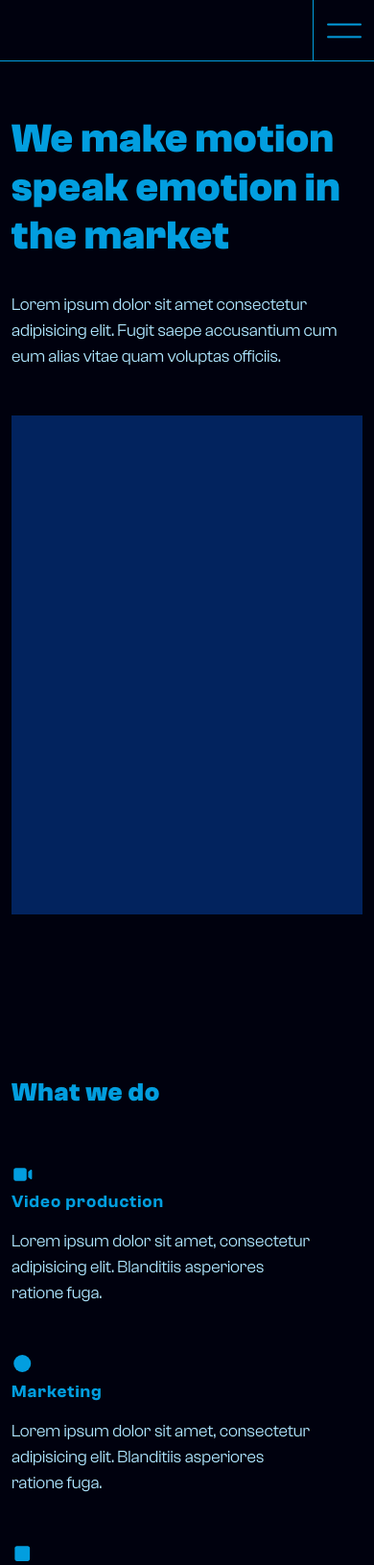
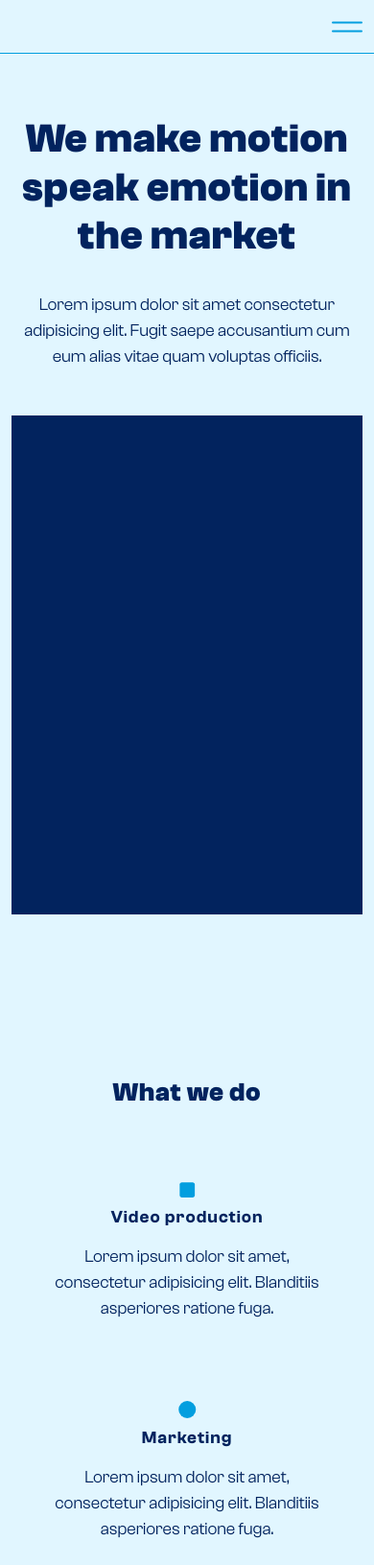
Before and after one commit to gzkdev/filly-studio, a website: page index.html in a window 390 px wide. Shown: the top 1631 px of the page at 96% size. Drawn offline with Linux system fonts and the light colour scheme.

Commit message:
fixed color scheme

```diff
--- a/css/main.css
+++ b/css/main.css
@@ -29,8 +29,9 @@
   --color-06: #02235e;
   --color-07: #dc666d;
   --color-09: #01e7fd;
-  --color-10: #aee6fe; /*#e6e5e2*/
+  --color-10: hsl(198, 98%, 94%); /*#e6e5e2*/
   --max-width: 1140px;
+  --text-orientation: center;
 }
 
 ::selection {
@@ -56,7 +57,8 @@ h6 {
   font-weight: bold;
   line-height: 1.2;
   letter-spacing: 1px;
-  color: var(--color-04);
+  color: var(--color-06);
+  text-align: var(--text-orientation);
 }
 
 .section-header {
@@ -80,12 +82,13 @@ body {
   font-family: clashDisplay;
   font-weight: normal;
   line-height: 1.5;
+  text-align: center;
 }
 
 .home-container {
   width: 100%;
-  background: var(--color-01);
-  color: var(--color-10);
+  background: var(--color-10);
+  color: var(--color-05);
   overflow-y: auto;
 }
 
@@ -101,8 +104,8 @@ body {
   top: 0;
   left: 0;
   width: 100%;
-  height: 64px;
-  background: var(--color-01);
+  height: 56px;
+  background: var(--color-10);
   border-bottom: 1px solid var(--color-04);
   z-index: 1000;
 }
@@ -115,7 +118,7 @@ body {
 
 .logo-box,
 .menu-box {
-  width: 64px;
+  width: 56px;
   height: 100%;
   /* border-right: 2px solid var(--color-04); */
 }
@@ -130,7 +133,7 @@ body {
   align-items: center;
   justify-content: center;
   /* background: var(--color-07); */
-  border-left: 1px solid var(--color-04);
+  /* border-left: 1px solid var(--color-04); */
   border-right: none;
   cursor: pointer;
   transition: 300ms;
@@ -142,18 +145,18 @@ body {
   position: relative;
   height: 2px;
   /* width: 80%; */
-  width: 36px;
+  width: 32px;
   background: var(--color-04);
   transition: 300ms;
   border-radius: 4px;
 }
 
 .menu-box::before {
-  transform: translateY(-5.6px);
+  transform: translateY(-3.6px);
 }
 
 .menu-box::after {
-  transform: translateY(5.6px);
+  transform: translateY(3.6px);
 }
 
 .menu-box.active::before {
@@ -166,14 +169,14 @@ body {
 
 .menu-box:hover,
 .menu-box.active {
-  background: var(--color-04);
+  background: var(--color-06);
 }
 
 .menu-box.active::after,
 .menu-box.active::before,
 .menu-box:hover::before,
 .menu-box:hover::after {
-  background: var(--color-01);
+  background: var(--color-10);
 }
 
 .side-menu {
@@ -182,7 +185,7 @@ body {
   left: 0;
   width: 100%;
   height: 100%;
-  background: var(--color-01);
+  background: var(--color-10);
   transform: translateY(-100%);
   transition: 300ms;
   z-index: 900;
@@ -238,11 +241,12 @@ body {
   width: 100%;
   /* min-height: 200px; */
   /* border: 1px solid var(--color-03); */
-  padding-right: 48px;
-  margin: 24px 16px;
+  padding: 16px 32px;
+  margin: 24px auto;
 }
 
 .values-box-icon {
+  position: relative;
   display: inline-block;
   color: var(--color-04);
 }
@@ -300,12 +304,11 @@ body {
 
 .footer {
   width: 100%;
-  font-size: 1rem;
+  /* font-size: 1rem; */
 }
 
 .footer-box {
   width: 100%;
-  max-width: 240px;
   /* min-height: 280px; */
   text-align: center;
   margin-bottom: 32px;
@@ -314,13 +317,17 @@ body {
 
 .footer-nav-list {
   width: 100%;
+  max-width: 240px;
   display: flex;
+  text-align: center;
   align-items: center;
   justify-content: space-between;
   padding: 16px;
   list-style: none;
-  /* border: 1px solid var(--color-04); */
+  /* border: 1px solid var(--color-06); */
   border-radius: 8px;
+  margin: 0 auto;
+  box-shadow: 0 0 2px rgba(0, 0, 0, 0.24);
 }
 
 .footer-nav-list-v {
@@ -338,15 +345,20 @@ body {
   text-align: center;
   height: 80px;
   width: 100%;
-  max-width: var(--max-width);
-  margin-left: auto;
-  /* background: var(--color-06); */
   color: var(--color-04);
   letter-spacing: 0.5px;
+  border-top: 1px solid var(--color-04);
   padding: 24px;
 }
 
 @media (min-width: 768px) {
+  :root {
+    --text-orientation: start;
+  }
+  body {
+    text-align: start;
+  }
+
   .home {
     min-height: 70vh;
   }
@@ -366,7 +378,7 @@ body {
   }
 
   .values-box {
-    padding-right: 0;
+    padding: 0;
     margin: 24px 24px 24px 0;
   }
 
@@ -409,7 +421,7 @@ body {
 
   .footer-ctn {
     flex-direction: row;
-    align-items: center;
+    align-items: flex-start;
     justify-content: space-between;
   }
 
--- a/index.html
+++ b/index.html
@@ -41,7 +41,7 @@
           </div>
           <div class="values-ctn">
             <div class="values-box">
-              <span class="fas fa-video values-box-icon"></span>
+              <span class="fas fa-square values-box-icon"></span>
               <h4
                 class="values-box-heading"
                 data-scroll
@@ -167,13 +167,14 @@
         <div class="home-ctn">
           <div class="footer-ctn">
             <div class="footer-box">
-              <h4 class="values-box-heading">Filly studio</h4>
+              <h5 class="values-box-heading">Filly studio</h5>
               <p class="footer-paragraph">
                 Lorem ipsum dolor sit amet consectetur adipisicing elit.
                 Quisquam quis maxime vel.
               </p>
             </div>
             <div class="footer-box">
+              <h5 class="values-box-heading">Socials</h5>
               <nav class="footer-nav">
                 <ul class="footer-nav-list">
                   <li class="footer-nav-item">
@@ -200,7 +201,7 @@
               </nav>
             </div>
             <div class="footer-box">
-              <h4 class="values-box-heading">Site Map</h4>
+              <h5 class="values-box-heading">Site Map</h5>
               <nav class="footer-nav">
                 <ul class="footer-nav-list-v">
                   <li class="footer-nav-item">
@@ -210,7 +211,7 @@
                     <a href="#" class="footer-nav-link">About</a>
                   </li>
                   <li class="footer-nav-item">
-                    <a href="#" class="footer-nav-link">Featured work</a>
+                    <a href="#" class="footer-nav-link">Projects</a>
                   </li>
                   <li class="footer-nav-item">
                     <a href="#" class="footer-nav-link">Contact</a>
@@ -225,20 +226,6 @@
     </div>
     <script src="js/locomotive-scroll.min.js"></script>
     <script src="js/all.js"></script>
-    <script type="text/javascript">
-      const scroller = new LocomotiveScroll({
-        el: document.querySelector("[data-scroll-container]"),
-        smooth: true,
-      });
-    </script>
-    <script>
-      const menu = document.querySelector(".menu-box");
-      const secondaryMenu = document.querySelector(".side-menu");
-
-      menu.addEventListener("click", (e) => {
-        menu.classList.toggle("active");
-        secondaryMenu.classList.toggle("active");
-      });
-    </script>
+    <script src="js/index.js"></script>
   </body>
 </html>
--- /dev/null
+++ b/js/index.js
@@ -0,0 +1,12 @@
+const scroller = new LocomotiveScroll({
+    el: document.querySelector("[data-scroll-container]"),
+    smooth: true,
+});
+
+const menu = document.querySelector(".menu-box");
+const secondaryMenu = document.querySelector(".side-menu");
+
+menu.addEventListener("click", (e) => {
+    menu.classList.toggle("active");
+    secondaryMenu.classList.toggle("active");
+});
```
